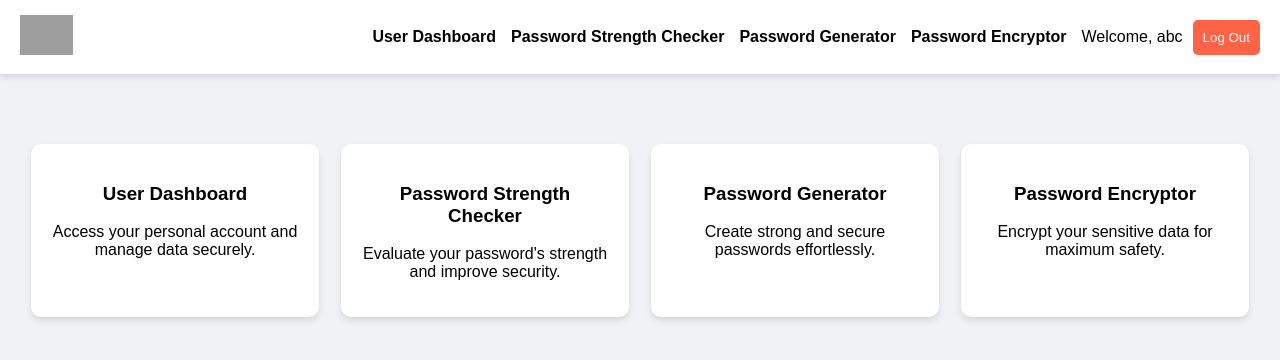
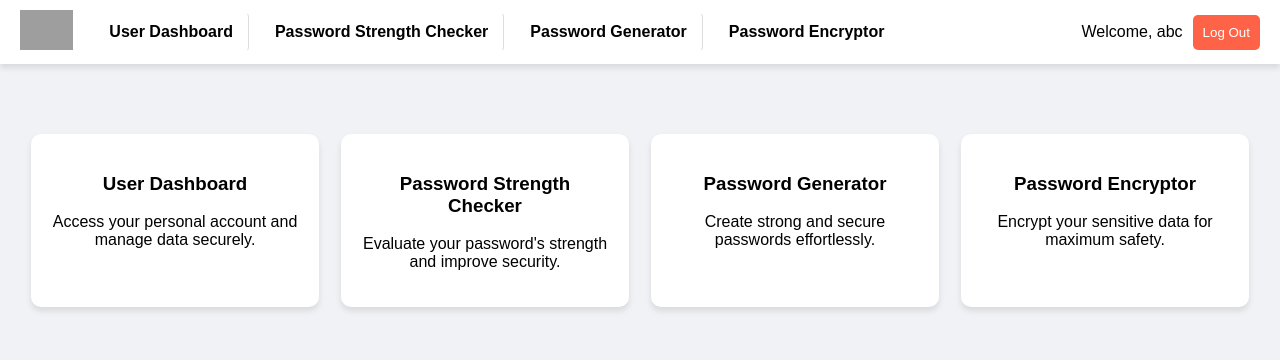
Before and after one commit to EvanLo62/Password-Fortress, a Flask app: page / in a window 1280 px wide. Shown: the top 360 px of the page. Run offline with Flask 3, Linux system fonts and the light colour scheme; a user stored in the database is signed in; grey boxes are pictures that could not be loaded.

Commit message:
首頁v2

```diff
--- a/templates/base.html
+++ b/templates/base.html
@@ -11,48 +11,70 @@
             padding: 0;
             background-color: #f0f2f5;
         }
+
+        /* Header Section */
         .header {
             background-color: white;
             color: black;
-            padding: 15px 20px;
+            padding: 10px 20px;
             display: flex;
-            justify-content: space-between;
             align-items: center;
             box-shadow: 0 4px 6px rgba(0, 0, 0, 0.1);
             position: sticky;
             top: 0;
             z-index: 1000;
         }
-        .header .logo img {
+
+        .logo img {
             height: 40px;
             cursor: pointer;
+            margin-right: 20px;
         }
-        .header nav {
+
+        .nav {
             display: flex;
-            align-items: center;
-            gap: 15px;
+            gap: 10px;
         }
-        .header nav a {
+
+        .nav a {
+            padding: 10px 15px;
             color: black;
             text-decoration: none;
             font-weight: bold;
+            border-radius: 5px;
+            transition: background-color 0.3s, color 0.3s, box-shadow 0.3s;
+            border: 1px solid transparent;
         }
-        .header nav a:hover {
-            text-decoration: underline;
+
+        .nav a:not(:last-child) {
+            border-right: 1px solid #ddd; /* 分界線 */
         }
+
+        .nav a:hover {
+            background-color: #f0f8ff;
+            color: #0073e6;
+            box-shadow: 0 2px 4px rgba(0, 0, 0, 0.2);
+            border-color: #0073e6;
+        }
+
         .user-info {
+            margin-left: auto;
             display: flex;
             align-items: center;
             gap: 10px;
         }
+
         .container {
             padding: 20px;
         }
+
+        /* Features Section */
         .features {
             display: flex;
             justify-content: space-around;
             margin-top: 50px;
         }
+
         .feature {
             width: 20%;
             background-color: white;
@@ -60,8 +82,11 @@
             text-align: center;
             box-shadow: 0 4px 6px rgba(0, 0, 0, 0.1);
             border-radius: 10px;
+            transition: transform 0.3s, box-shadow 0.3s;
         }
+
         .feature:hover {
+            transform: translateY(-5px);
             box-shadow: 0 6px 10px rgba(0, 0, 0, 0.2);
         }
     </style>
@@ -87,11 +112,12 @@
         <div class="logo">
             <img src="{{ url_for('static', filename='images/logo.png') }}" alt="Logo" onclick="scrollToTop()">
         </div>
-        <nav>
+        <nav class="nav">
             <a href="/dashboard">User Dashboard</a>
             <a href="/password-strength-checker">Password Strength Checker</a>
             <a href="/password-generator">Password Generator</a>
             <a href="/password-encryptor">Password Encryptor</a>
+        </nav>
         <div class="user-info">
             <span>Welcome, {{ current_user.username }}</span>
             <form action="/logout" method="POST" onsubmit="confirmLogout(event)">
@@ -100,7 +126,6 @@
                 </button>
             </form>
         </div>
-        </nav>
     </div>
     {% endif %}
 
```
Lines whose indentation alone changed are shown as unchanged.
